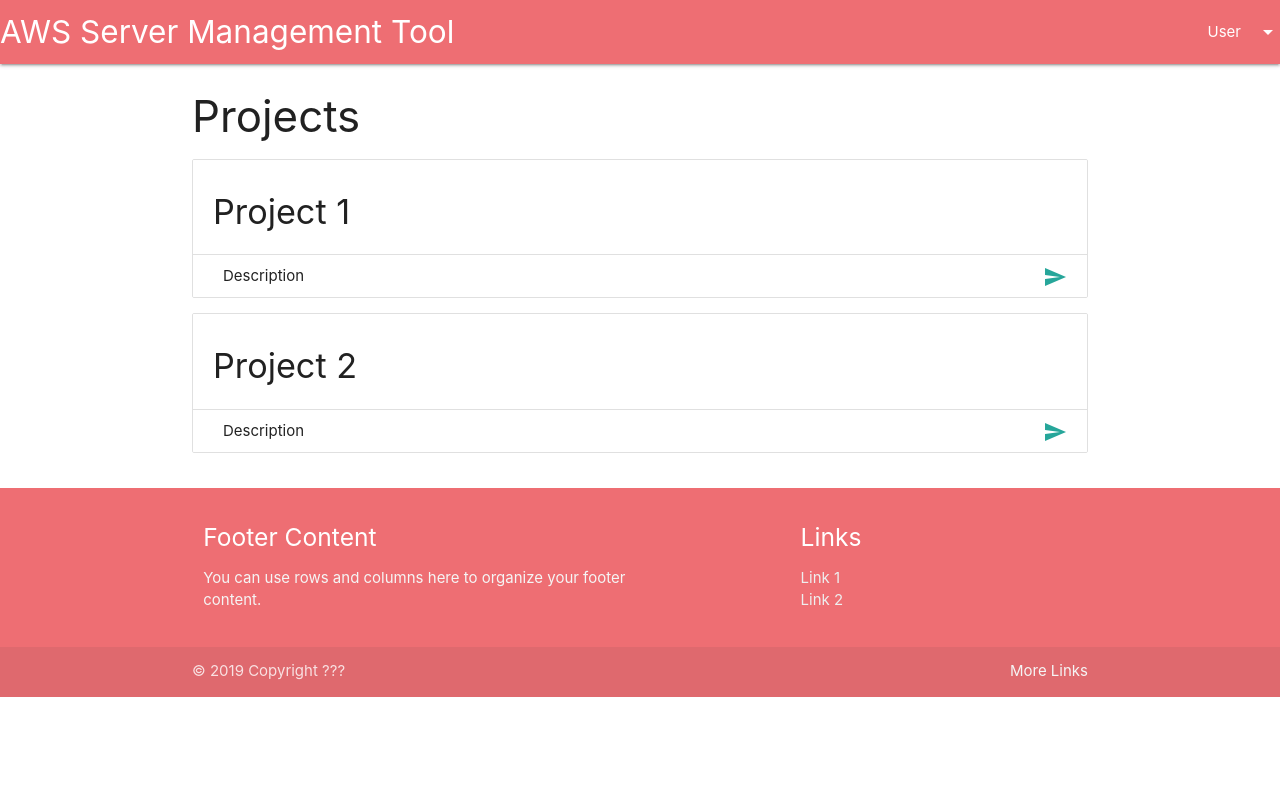
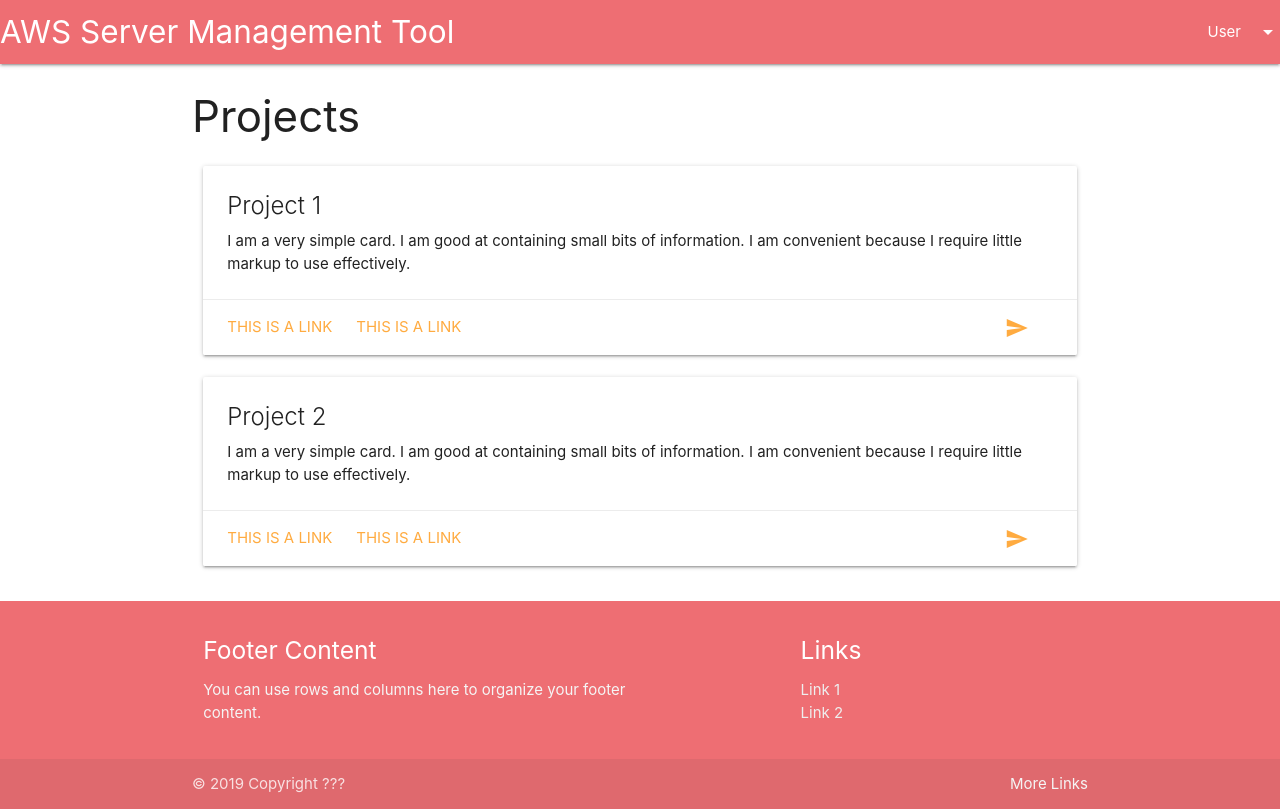
Before and after one commit to tyler-cromwell/SDP, an Angular app: page /browse in a window 1280 px wide. Built offline with nearby package versions, Linux system fonts and the light colour scheme.

Commit message:
[browse]: Converted project listings to cards instead of a plain old list

```diff
--- a/src/app/browse/browse.component.html
+++ b/src/app/browse/browse.component.html
@@ -2,22 +2,34 @@
   <div class="row">
     <h3>Projects</h3>
 
-    <ul class="collection with-header">
-      <li class="collection-header"><h4>Project 1</h4></li>
-      <li class="collection-item">
-        <div>
-          Description<a class="secondary-content" routerLink="/browse/1" routerLinkActive=""><i class="material-icons">send</i></a>
+    <div class="col s12 m12">
+      <div class="card darken-1">
+        <div class="card-content">
+          <span class="card-title">Project 1</span>
+          <p>I am a very simple card. I am good at containing small bits of information.
+          I am convenient because I require little markup to use effectively.</p>
         </div>
-      </li>
-    </ul>
+        <div class="card-action">
+          <a href="#">This is a link</a>
+          <a href="#">This is a link</a>
+          <a class="secondary-content" routerLink="/browse/1" routerLinkActive=""><i class="material-icons">send</i></a>
+        </div>
+      </div>
+    </div>
 
-    <ul class="collection with-header">
-      <li class="collection-header"><h4>Project 2</h4></li>
-      <li class="collection-item">
-        <div>
-          Description<a class="secondary-content" routerLink="/browse/2" routerLinkActive=""><i class="material-icons">send</i></a>
+    <div class="col s12 m12">
+      <div class="card darken-1">
+        <div class="card-content">
+          <span class="card-title">Project 2</span>
+          <p>I am a very simple card. I am good at containing small bits of information.
+          I am convenient because I require little markup to use effectively.</p>
         </div>
-      </li>
-    </ul>
+        <div class="card-action">
+          <a href="#">This is a link</a>
+          <a href="#">This is a link</a>
+          <a class="secondary-content" routerLink="/browse/2" routerLinkActive=""><i class="material-icons">send</i></a>
+        </div>
+      </div>
+    </div>
   </div>
 </div>
```
